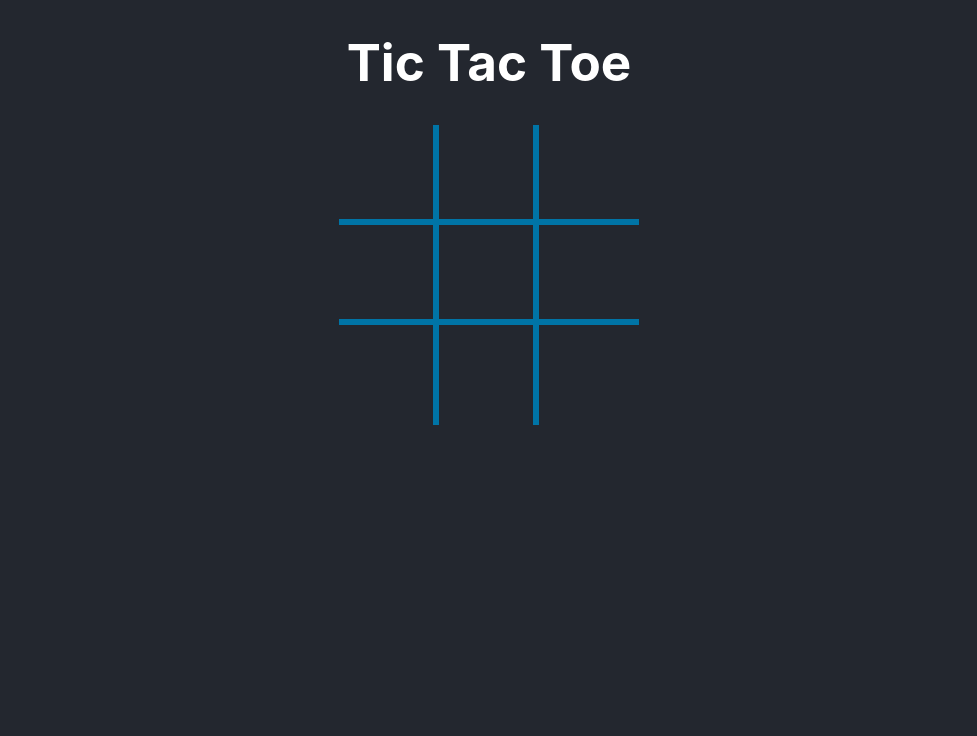
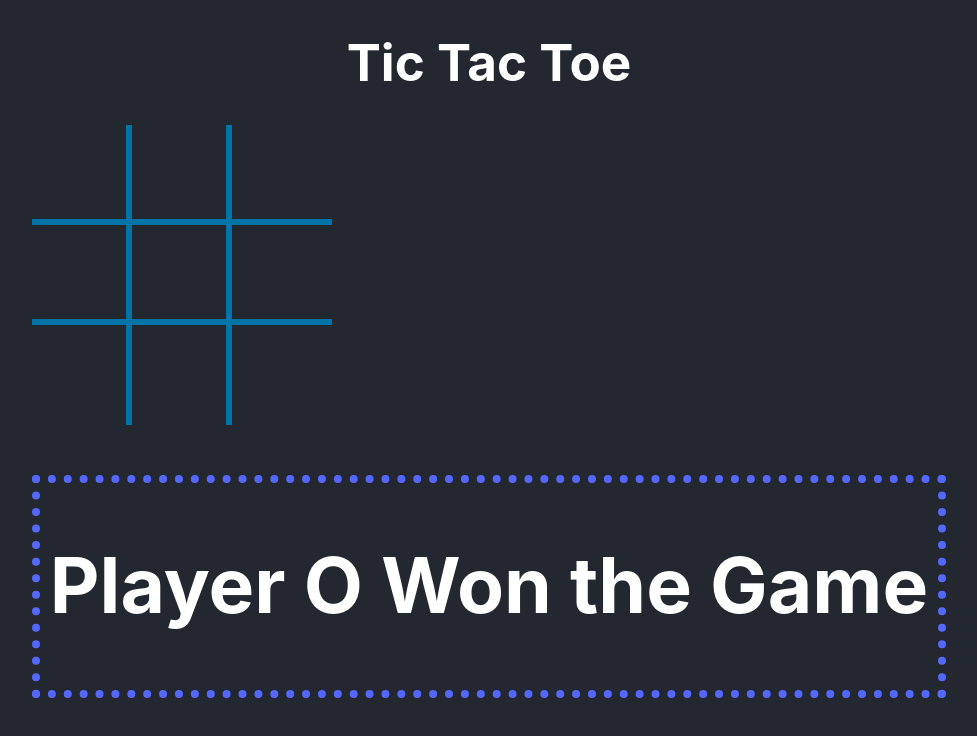
Before and after one commit to neeraj-gs/TicTac-Toe, a React (Vite) app in the folder tic-tac-toe/: page / in a window 1280 px wide. Shown: the top 736 px of the page, without its empty margins (151-1128 px from the left). Built offline with nearby package versions, Linux system fonts and the light colour scheme.

Commit message:
A bug of Game over popping after a win and refreshing

```diff
--- a/tic-tac-toe/src/components/TicTacToe.jsx
+++ b/tic-tac-toe/src/components/TicTacToe.jsx
@@ -40,7 +40,7 @@ const TicTacToe = () => {
     const [tiles,setTiles] = useState(Array(9).fill(null))
     const [playerTurn,setPlayerTurn] = useState(playerx)
     const [strike,setStrike] = useState();
-    const [gameState,setGameState] = useState(GameState.inProgress)
+    const [gameState,setGameState] = useState(GameState.playerowins)
 
     const handleTileClick = (index)=>{
 
```
